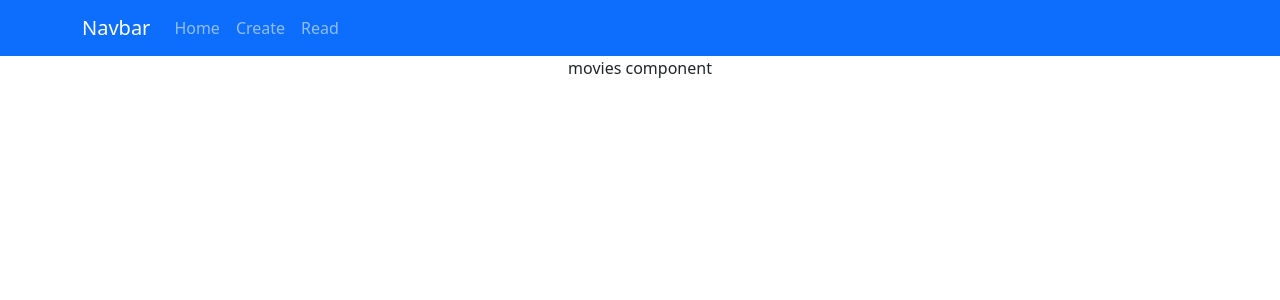
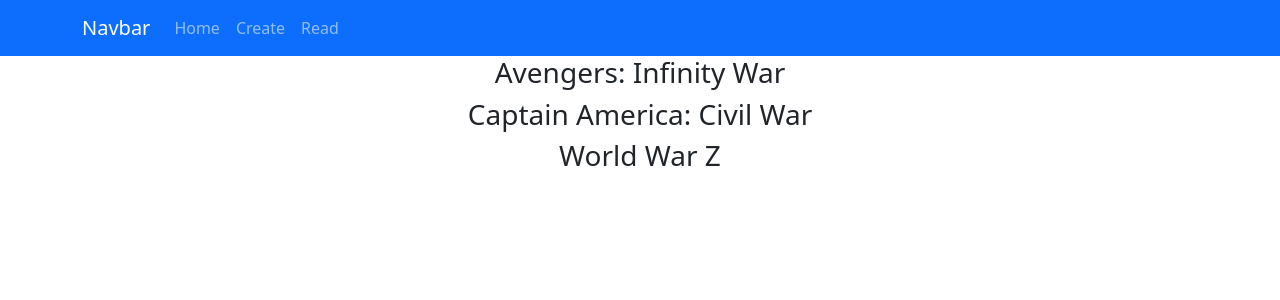
Before and after one commit to sarahoconnor10/DRQ_Lab4, a React (Create React App) app: page /read in a window 1280 px wide. Shown: the top 300 px of the page. Built offline with nearby package versions, Linux system fonts and the light colour scheme.

Commit message:
Movie title data displaying from MovieItem

```diff
--- a/src/MovieItem.js
+++ b/src/MovieItem.js
@@ -1,10 +1,12 @@
 // Functional component to be responsible
 // for rendering individual movie details
 
-const MovieItem = () => {
+const MovieItem = (props) => {
     return(
         <div>
-            <h3>Movie item</h3>
+            <h3>{props.myMovie.Title}</h3>
         </div>
     );
 }
+
+export default MovieItem;
--- a/src/Movies.js
+++ b/src/Movies.js
@@ -1,13 +1,13 @@
 // New movies component to display movie data
-
+import MovieItem from "./MovieItem";
 
 const Movies = (props) => {
-    return(
-        <div>
-            movies component
-            {console.log(props.myMovies)}
-        </div>
-    )
+    return props.myMovies.map(
+        (movie) => {
+            return <MovieItem myMovie = {movie} />
+        }
+
+    );
 };
 
 export default Movies;
--- a/src/Read.js
+++ b/src/Read.js
@@ -28,7 +28,6 @@
     return (
         <div>
             <Movies myMovies = {movies}/>
-
         </div>
     )
 };
```
